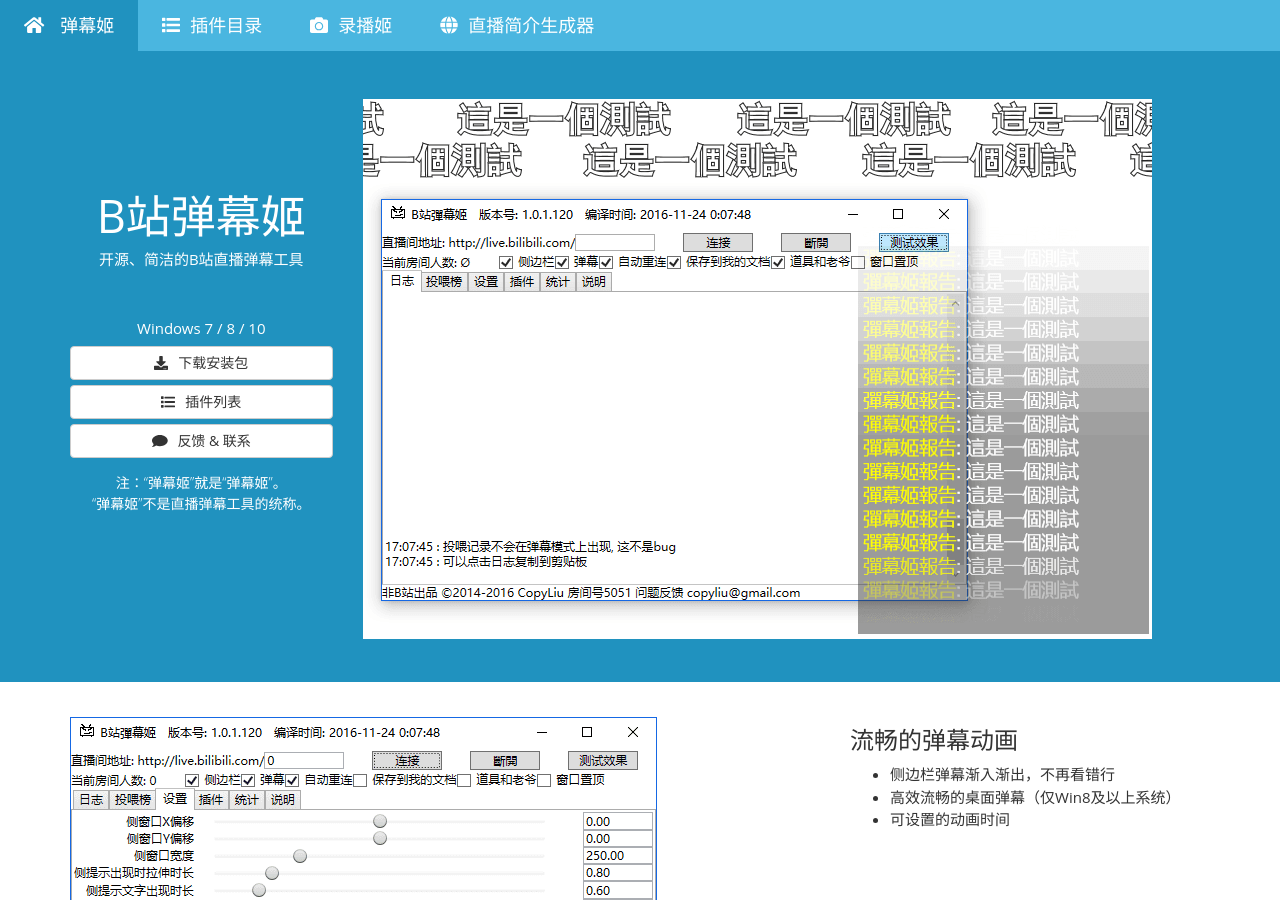
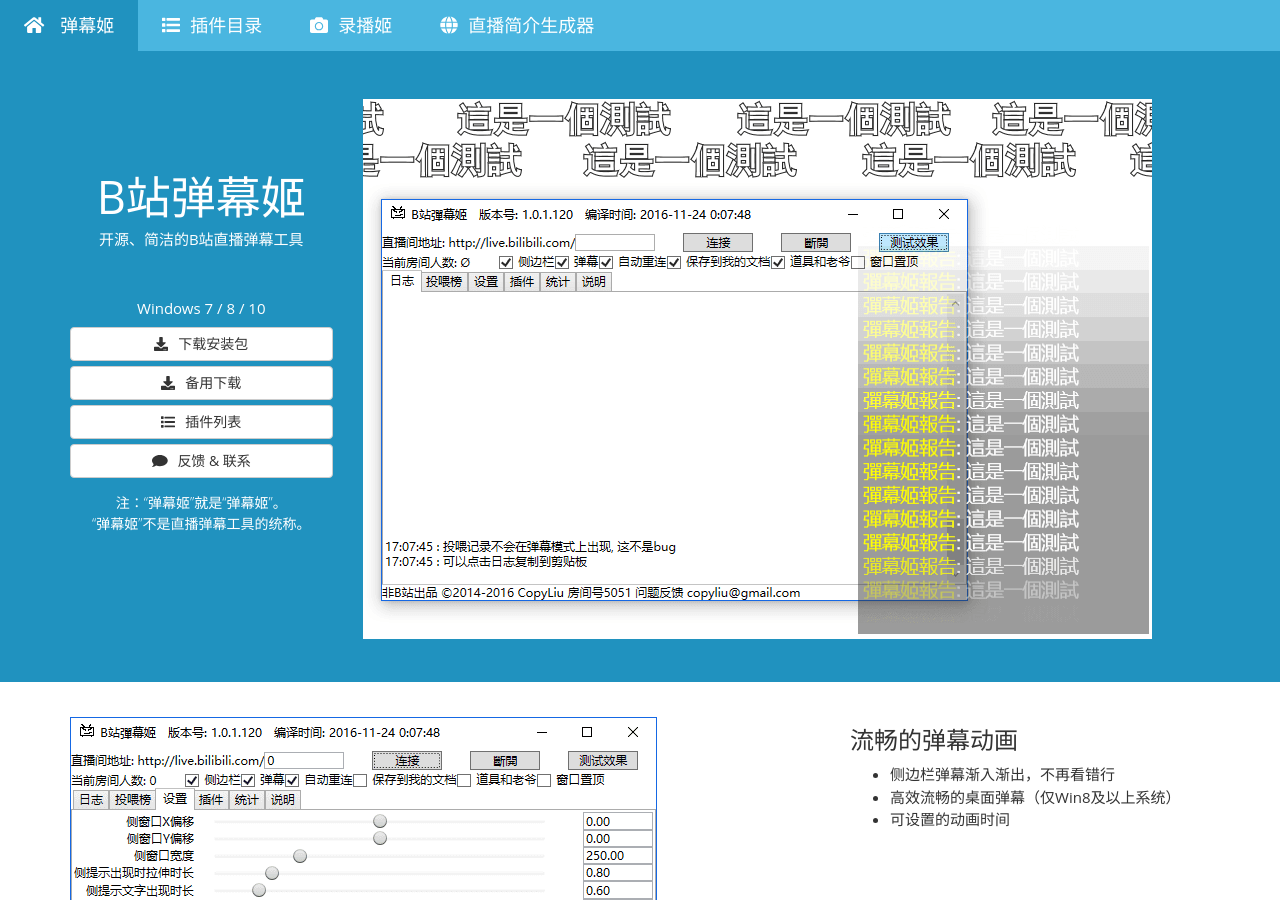
Before and after one commit to Bililive/www.danmuji.org, a Jekyll site: the page built from index.html, in a window 1280 px wide and 900 px high. Built offline with Jekyll 4.4.1, drawn with Linux system fonts in a browser that asks for light colours.

Commit message:
Update index.html

```diff
--- a/index.html
+++ b/index.html
@@ -27,6 +27,7 @@
                     <div id="download-buttons">
                         <h4>Windows 7 / 8 / 10</h4>
                         <a class="btn btn-default btn-block" rel="nofollow" href="https://soft.danmuji.org/bilibili_dm/danmuji_setup.exe" onclick="btn_download_onclick()" target="_blank" role="button"><i class="fas fa-download icon-with-text"></i>下载安装包</a>
+                        <a class="btn btn-default btn-block" rel="nofollow" href="https://soft.ceve-market.org/bilibili_dm/Bililive_dm.application" onclick="btn_download_onclick()" target="_blank" role="button"><i class="fas fa-download icon-with-text"></i>备用下载</a>
                         <a class="btn btn-default btn-block" href="/plugins/" role="button"><i class="fas fa-list icon-with-text"></i>插件列表</a>
                         <a class="btn btn-default btn-block" onclick="btn_show_contact()" role="button"><i class="fas fa-comment icon-with-text"></i>反馈 & 联系</a>
                         <p>注：“弹幕姬”就是“弹幕姬”。<br>“弹幕姬”不是直播弹幕工具的统称。</p>
```
